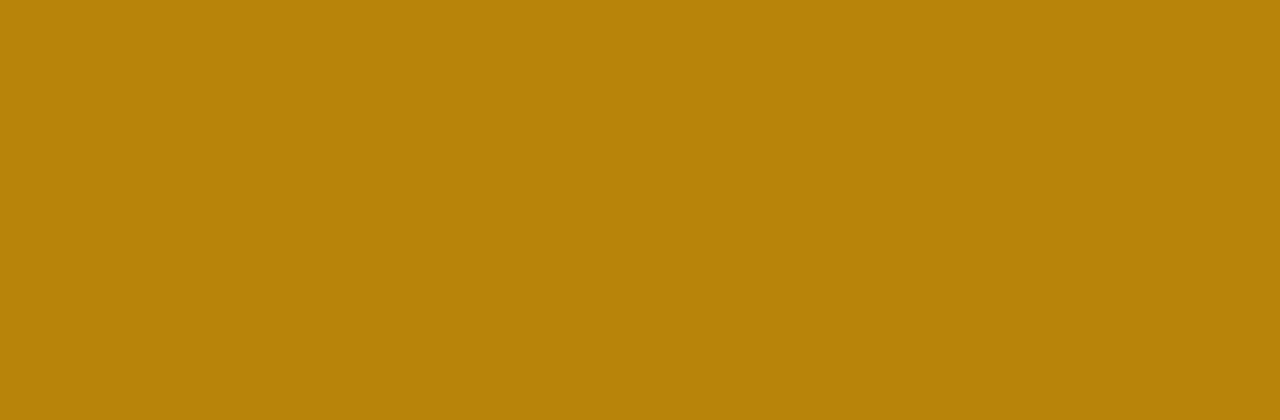
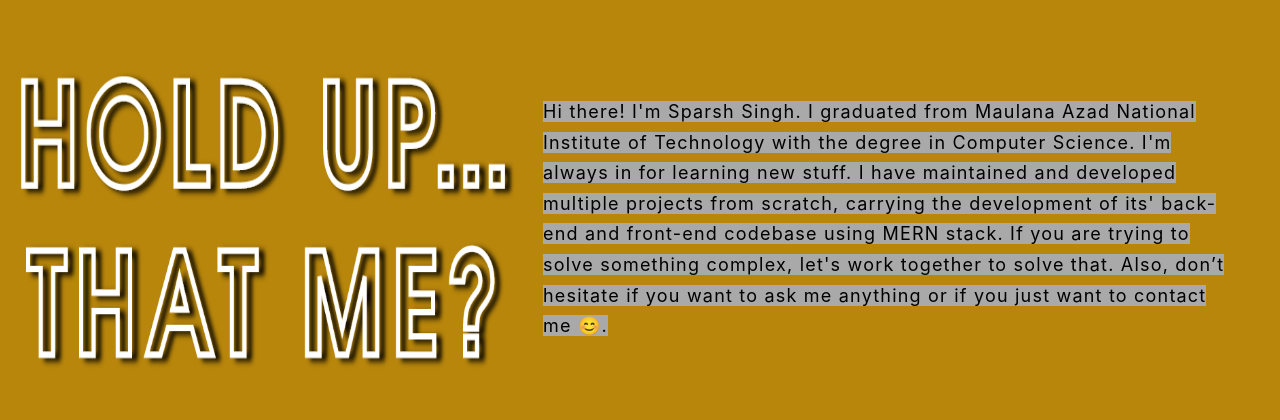
Before and after one commit to sparshsmith/react-portfolio, a React (Create React App) app: page / in a window 1280 px wide. Shown: the part 900-1320 px from the top of the page. Built offline with nearby package versions, Linux system fonts and the light colour scheme.

Commit message:
added aboutme pag

```diff
--- a/src/components/About.js
+++ b/src/components/About.js
@@ -4,7 +4,17 @@ import styled from 'styled-components'
 function About() {
     return (
         <AboutContainer id='about' >
-
+            <AboutMeContent>
+                <AboutMeLogo>
+                    <img src='/images/about-me.png'></img>
+                </AboutMeLogo>
+                <Description>
+                    <p><span>Hi there! I'm <span className='highligt'>Sparsh Singh</span>. I graduated from Maulana Azad National Institute of Technology with the degree in Computer Science. I'm always in for learning new stuff.
+                    I have maintained and developed multiple projects from scratch, carrying the development of its' back-end and front-end codebase using MERN stack.
+                    If you are trying to solve something complex, let's work together to solve that. Also, don’t hesitate if you want to ask me anything or if you just want to contact me 😊.</span>
+                    </p>
+                </Description>
+            </AboutMeContent>
         </AboutContainer>
     )
 }
@@ -12,6 +22,55 @@ function About() {
 export default About
 
 const AboutContainer = styled.div`
-    height: 100vh;
+    min-height: 100vh;
     background-color: darkgoldenrod;
+    display: flex;
+    justify-content: center;
 `
+
+const AboutMeContent = styled.div`
+    display: flex;
+    margin-top: 150px;
+    padding: 20px;
+`;
+
+const Description = styled.div`
+    width: 60%;
+
+    p {
+        text-align: left;
+        margin: 20px;
+        font-size: 18px;
+        letter-spacing: 1.2px;
+        padding: 7px;
+
+        span{
+            background-color: darkgray;
+            color: black;
+            line-height: 1.7;
+        }
+    }
+
+    @media screen and (max-width: 480px){
+        width: 90%;
+        p {
+        text-align: center;
+        margin: 20px;
+    }
+
+    }
+`
+const AboutMeLogo = styled.div`
+    width: 40%;
+    overflow: hidden;
+    height: 300px;
+
+    img {
+        height: 100%;
+        width: 100%;
+    }
+
+    @media screen and (max-width: 480px){
+        display: none;
+    }
+`
--- a/src/components/Works.js
+++ b/src/components/Works.js
@@ -13,5 +13,6 @@ export default Works
 
 const WorksContainer = styled.div`
     height: 100vh;
-    background-color: cornsilk;
+    background-color: chocolate;
+    color: black;
 `
```
Also changed, not shown: public/images/about-me.png (added), public/images/sparsh.jpg (added).
